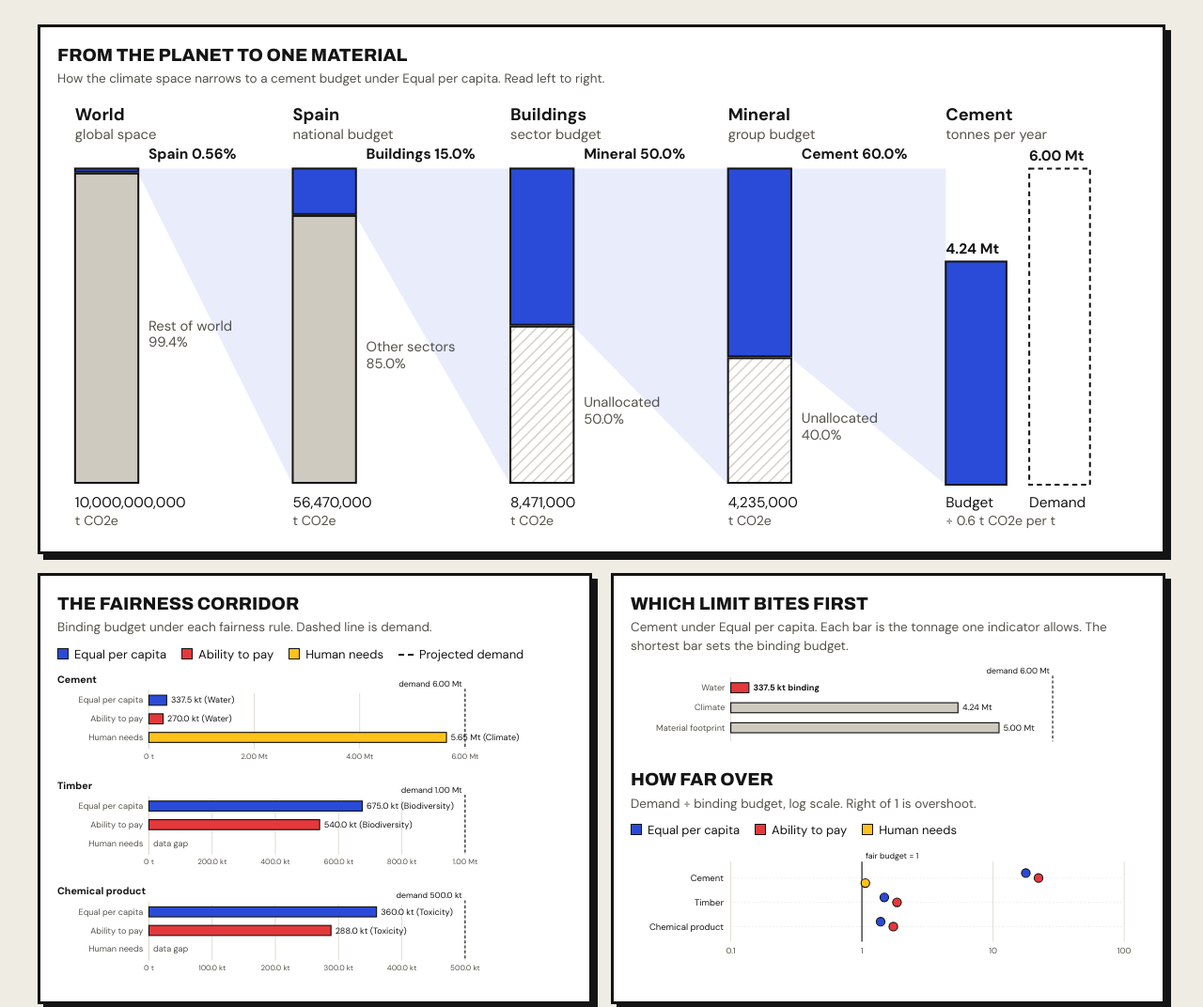
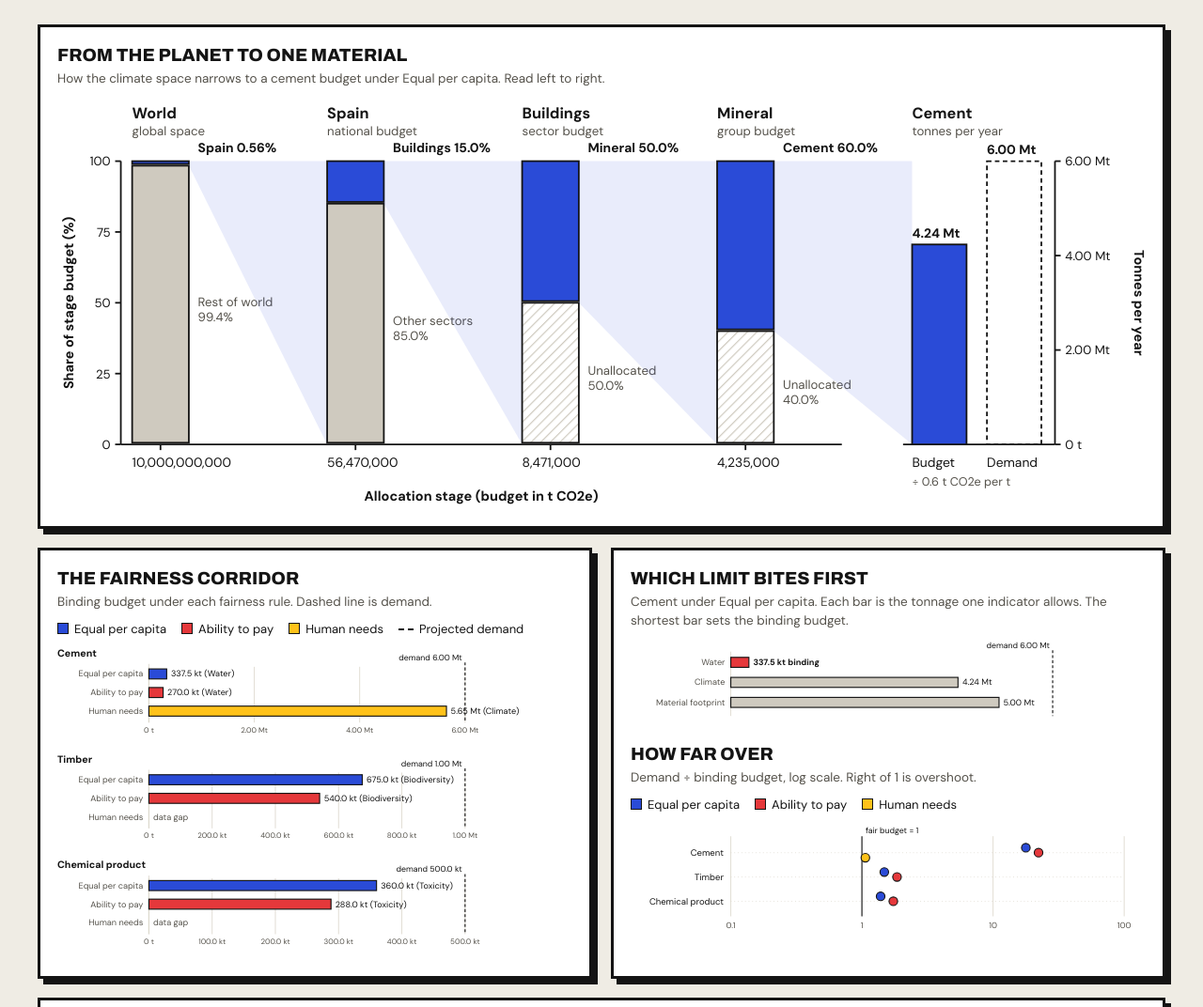
Before and after one commit to jasbritt/jasbritt.github.io, a plain HTML site: page fair-material-budgets/index.html in a window 1280 px wide. Shown: the part 565-1637 px from the top of the page at 94% size. Drawn offline with nearby package versions, Linux system fonts and the light colour scheme.

Commit message:
Rename sections and add axes to the allocation chart
Co-Authored-By: Claude Fable 5.2 <noreply@anthropic.com>
Claude-Session: https://claude.ai/code/session_01HRb7TRipjTSQWPYPQQTMaX

```diff
--- a/fair-material-budgets/index.html
+++ b/fair-material-budgets/index.html
@@ -136,15 +136,15 @@ footer{margin:50px 0 60px;font-size:13px;color:var(--muted);max-width:90ch}
     <div><b>6</b> overshoot = demand ÷ binding budget</div>
   </div>
 
-  <details><summary>Full working for this material</summary><div class="in"><div class="tw"><table id="tAudit"></table></div></div></details>
-  <details><summary>All results as a table</summary><div class="in">
+  <details><summary>Full calculations</summary><div class="in"><div class="tw"><table id="tAudit"></table></div></div></details>
+  <details><summary>Full results</summary><div class="in">
     <div class="tw"><table id="tOver"></table></div>
     <p><button id="copy" type="button" class="ghost">Copy as CSV</button> <span id="copied" style="font-size:13px"></span></p>
     <h3 id="matrixCap"></h3><div class="tw"><table id="tMatrix"></table></div>
     <h3>Shares used</h3><div class="tw"><table id="tShares"></table></div>
     <h3 id="gapSum">Data gaps</h3><div class="tw"><table id="tGaps"></table></div>
   </div></details>
-  <details><summary>Change the inputs</summary><div class="in">
+  <details><summary>Inputs</summary><div class="in">
     <h3>Country</h3><div class="bar" id="params"></div>
     <h3>Materials and demand</h3><div class="tw"><table id="matTable"></table></div>
     <div class="bar"><label class="f">New material<input type="text" id="newMat" placeholder="Name"></label><label class="f">Group<select id="newGrp"></select></label>
@@ -257,8 +257,8 @@ const ES = {
  "tonnes = material ÷ impact per tonne":"toneladas = material ÷ impacto por tonelada",
  "binding budget = lowest tonnes across all limits":"presupuesto limitante = el menor tonelaje entre todos los límites",
  "overshoot = demand ÷ binding budget":"exceso = demanda ÷ presupuesto limitante",
- "Full working for this material":"Cálculo completo para este material","All results as a table":"Todos los resultados en tabla",
- "Copy as CSV":"Copiar como CSV","Shares used":"Cuotas utilizadas","Data gaps":"Datos que faltan","Change the inputs":"Cambiar los datos de entrada",
+ "Full calculations":"Cálculos completos","Full results":"Resultados completos","Inputs":"Datos de entrada","Share of stage budget (%)":"Cuota del presupuesto de la etapa (%)","Tonnes per year":"Toneladas al año",
+ "Copy as CSV":"Copiar como CSV","Shares used":"Cuotas utilizadas","Data gaps":"Datos que faltan",
  "Country":"País","Materials and demand":"Materiales y demanda","New material":"Nuevo material","Group":"Grupo","Add material":"Añadir material",
  "Reset":"Restablecer","By limit":"Por límite","Group shares":"Cuotas por grupo","Material shares and impact per tonne":"Cuotas por material e impacto por tonelada","Name":"Nombre",
  "All inputs are the illustrative placeholder values from Chapter 10 and the Ramboll slides, to be replaced with verified Spanish data. Map populations are INE figures for 1 January 2025. Edits made here are lost on reload.":"Todos los datos de entrada son los valores ilustrativos provisionales del Capítulo 10 y de las diapositivas de Ramboll, que deben sustituirse por datos españoles verificados. Las poblaciones del mapa son cifras del INE a 1 de enero de 2025. Los cambios hechos aquí se pierden al recargar la página.",
@@ -298,6 +298,7 @@ const nm = x => ES[x] !== undefined ? ES[x] : x;
 const nmL = x => ESL[x.toLowerCase()] !== undefined ? ESL[x.toLowerCase()].toLowerCase() : x;
 const TQ = "(?:Mt|kt|t)";
 const RULES = [
+ [/^Allocation stage \(budget in (.+)\)$/, a=>`Etapa de asignación (presupuesto en ${a})`],
  [/^How the (.+) space narrows to a (.+) budget under (.+)\. Read left to right\.$/, (a,b,c)=>`Cómo el espacio de ${nmL(a)} se reduce a un presupuesto de ${nmL(b)} con el criterio ${nm(c)}. Se lee de izquierda a derecha.`],
  [/^(.+) under (.+)\. Each bar is the tonnage one indicator allows\. The shortest bar sets the binding budget\.$/, (a,b)=>`${nm(a)} con el criterio ${nm(b)}. Cada barra es el tonelaje que permite un indicador. La barra más corta fija el presupuesto limitante.`],
  [/^Demand divided by the tonnage each indicator allows, under (.+) and (.+)\. A value above 1 means that indicator alone is breached\.$/, (a,b)=>`Demanda dividida por el tonelaje que permite cada indicador, con ${nm(a)} y ${b}. Un valor superior a 1 significa que ese indicador por sí solo se supera.`],
@@ -425,7 +426,7 @@ function ticks(max){ const raw=max/4, p=10**Math.floor(Math.log10(raw)), f=raw/p
 function chartAlloc(R,mat,prin,indName){
   const r=R.rows.find(x=>x.p===prin&&x.mat===mat&&x.ind===indName), m=S.materials.find(x=>x.name===mat);
   if(!r||!m) return "<p>Choose a material and an indicator.</p>";
-  const VW=860, cw=50, top=56, bh=250, xs=[14,186,358,530], u=r.unit;
+  const VW=960, cw=50, top=56, bh=250, xs=[66,238,410,582], u=r.unit, ax=56;
   const gs=S.groupShares[indName]||{}, fs=S.factors[indName]||{};
   const gsum=S.groups.reduce((a,g)=>a+(ok(gs[g])?+gs[g]:0),0);
   const inGrp=S.materials.filter(x=>x.group===m.group), wsum=inGrp.reduce((a,x)=>a+(ok((fs[x.name]||{}).share)?+fs[x.name].share:0),0);
@@ -440,10 +441,17 @@ function chartAlloc(R,mat,prin,indName){
      segs:[{l:m.name,f:r.ws,hi:1},...inGrp.filter(x=>x.name!==m.name&&ok((fs[x.name]||{}).share)).map(x=>({l:x.name,f:+fs[x.name].share})),...(wsum<0.9999?[{l:"Unallocated",f:1-wsum,un:1}]:[])]}
   ];
   let out=`<defs><pattern id="hatch" width="6" height="6" patternUnits="userSpaceOnUse" patternTransform="rotate(45)"><line x1="0" y1="0" x2="0" y2="6" stroke="var(--neutral)" stroke-width="2"/></pattern></defs>`, stop=null;
+  // y axis, share of each stage
+  out+=`<line x1="${ax}" x2="${ax}" y1="${top}" y2="${top+bh}" stroke="var(--ink)" stroke-width="1.5"/>`;
+  for(const p of [0,25,50,75,100]){ const y=top+bh-bh*p/100; out+=`<line x1="${ax-5}" x2="${ax}" y1="${y}" y2="${y}" stroke="var(--ink)" stroke-width="1.5"/><text x="${ax-9}" y="${y+4}" font-size="11" text-anchor="end">${p}</text>`; }
+  out+=`<text transform="rotate(-90 14 ${top+bh/2})" x="14" y="${top+bh/2}" font-size="12" font-weight="600" text-anchor="middle">Share of stage budget (%)</text>`;
+  // x axis, allocation stages
+  out+=`<line x1="${ax}" x2="${xs[3]+cw+60}" y1="${top+bh}" y2="${top+bh}" stroke="var(--ink)" stroke-width="1.5"/>`;
+  out+=`<text x="${(ax+xs[3]+cw+60)/2}" y="${top+bh+50}" font-size="12" font-weight="600" text-anchor="middle">Allocation stage (budget in ${esc(u)})</text>`;
   cols.forEach((c,k)=>{ if(stop) return; const x=xs[k];
     out+=`<text x="${x}" y="18" font-size="13.5" font-weight="600">${esc(c.title)}</text><text x="${x}" y="33" font-size="11" style="fill:var(--muted)">${esc(c.sub)}</text>`;
     if(!isFinite(c.total)){ stop=c.title; out+=`<text x="${x}" y="${top+20}" font-size="12" style="fill:var(--crit)">data gap</text>`; return; }
-    out+=`<text x="${x}" y="${top+bh+18}" font-size="11.5" font-family="var(--mono)">${fN(c.total)}</text><text x="${x}" y="${top+bh+32}" font-size="10.5" style="fill:var(--muted)">${esc(u)}</text>`;
+    out+=`<line x1="${x+cw/2}" x2="${x+cw/2}" y1="${top+bh}" y2="${top+bh+5}" stroke="var(--ink)" stroke-width="1.5"/><text x="${x}" y="${top+bh+20}" font-size="11.5" font-family="var(--mono)">${fN(c.total)}</text>`;
     const hi=c.segs[0]; if(!isFinite(hi.f)){ stop=c.title; out+=`<rect x="${x}" y="${top}" width="${cw}" height="${bh}" fill="url(#hatch)"/><text x="${x+cw+8}" y="${top+16}" font-size="12" style="fill:var(--crit)">share missing</text>`; return; }
     const hh=Math.max(bh*Math.min(1,hi.f), 4), rest=c.segs.slice(1), rsum=rest.reduce((a,z)=>a+z.f,0)||1; let yy=top;
     c.segs.forEach((z,j)=>{ const h=j===0?hh:(bh-hh)*z.f/rsum; if(h<=0) return;
@@ -456,15 +464,18 @@ function chartAlloc(R,mat,prin,indName){
   });
   const fx=xs[3]+cw+122;
   out+=`<text x="${fx}" y="18" font-size="13.5" font-weight="600">${esc(m.name)}</text><text x="${fx}" y="33" font-size="11" style="fill:var(--muted)">tonnes per year</text>`;
-  if(!stop&&isFinite(r.annual)){ const D=nz(m.demand), mx=Math.max(r.annual,isFinite(D)?D:0), bw=48, hb=bh*r.annual/mx;
+  if(!stop&&isFinite(r.annual)){ const D=nz(m.demand), tk=ticks(Math.max(r.annual,isFinite(D)?D:0)), step=tk[1]-tk[0], mx=Math.ceil(Math.max(r.annual,isFinite(D)?D:0)/step-1e-9)*step, bw=48, hb=bh*r.annual/mx, rx=fx+2*bw+30;
+    out+=`<line x1="${fx-8}" x2="${rx}" y1="${top+bh}" y2="${top+bh}" stroke="var(--ink)" stroke-width="1.5"/><line x1="${rx}" x2="${rx}" y1="${top}" y2="${top+bh}" stroke="var(--ink)" stroke-width="1.5"/>`;
+    for(let t=0;t<=mx*1.0001;t+=step){ const y=top+bh-bh*t/mx; out+=`<line x1="${rx}" x2="${rx+5}" y1="${y}" y2="${y}" stroke="var(--ink)" stroke-width="1.5"/><text x="${rx+9}" y="${y+4}" font-size="11">${fT(t)}</text>`; }
+    out+=`<text transform="rotate(90 ${VW-10} ${top+bh/2})" x="${VW-10}" y="${top+bh/2}" font-size="12" font-weight="600" text-anchor="middle">Tonnes per year</text>`;
     out+=`<rect x="${fx}" y="${top+bh-hb}" width="${bw}" height="${Math.max(2,hb)}" fill="var(--accent)"${tipAttr(`${indName} allows ${fT(r.annual)} of ${m.name} per year. Material budget ${fN(r.env,u)} divided by ${fN(r.IF)} ${u} per tonne${r.yrs!==1?`, spread over ${r.yrs} years`:""}.`)}/>`;
-    out+=`<text x="${fx}" y="${top+bh-hb-6}" font-size="11.5" font-weight="600">${fT(r.annual)}</text><text x="${fx}" y="${top+bh+18}" font-size="11.5">Budget</text>`;
+    out+=`<text x="${fx}" y="${top+bh-hb-6}" font-size="11.5" font-weight="600">${fT(r.annual)}</text><text x="${fx}" y="${top+bh+20}" font-size="11.5">Budget</text>`;
     if(isFinite(D)){ const hd=bh*D/mx;
       out+=`<rect x="${fx+bw+18}" y="${top+bh-hd}" width="${bw}" height="${Math.max(2,hd)}" fill="none" stroke="var(--ink)" stroke-width="1.5" stroke-dasharray="4 3"${tipAttr(`Projected demand ${fT(D)}. Ratio to this indicator's budget ${nf(2).format(D/r.annual)}.`)}/>`;
-      out+=`<text x="${fx+bw+18}" y="${top+bh-hd-6}" font-size="11.5" font-weight="600">${fT(D)}</text><text x="${fx+bw+18}" y="${top+bh+18}" font-size="11.5">Demand</text>`; }
-    out+=`<text x="${fx}" y="${top+bh+32}" font-size="10.5" style="fill:var(--muted)">÷ ${fN(r.IF)} ${esc(u)} per t</text>`;
+      out+=`<text x="${fx+bw+18}" y="${top+bh-hd-6}" font-size="11.5" font-weight="600">${fT(D)}</text><text x="${fx+bw+18}" y="${top+bh+20}" font-size="11.5">Demand</text>`; }
+    out+=`<text x="${fx}" y="${top+bh+36}" font-size="10.5" style="fill:var(--muted)">÷ ${fN(r.IF)} ${esc(u)} per t</text>`;
   } else out+=`<text x="${fx}" y="${top+20}" font-size="12" style="fill:var(--crit)">data gap</text><text x="${fx}" y="${top+36}" font-size="11" style="fill:var(--muted)">see Data gaps below</text>`;
-  return `<svg viewBox="0 0 ${VW} ${top+bh+42}" style="max-width:none" role="img" aria-label="Allocation map from global space to tonnes of material">${out}</svg>`;
+  return `<svg viewBox="0 0 ${VW} ${top+bh+60}" style="max-width:none" role="img" aria-label="Allocation map from global space to tonnes of material">${out}</svg>`;
 }
 
 let GEO=null;
```
